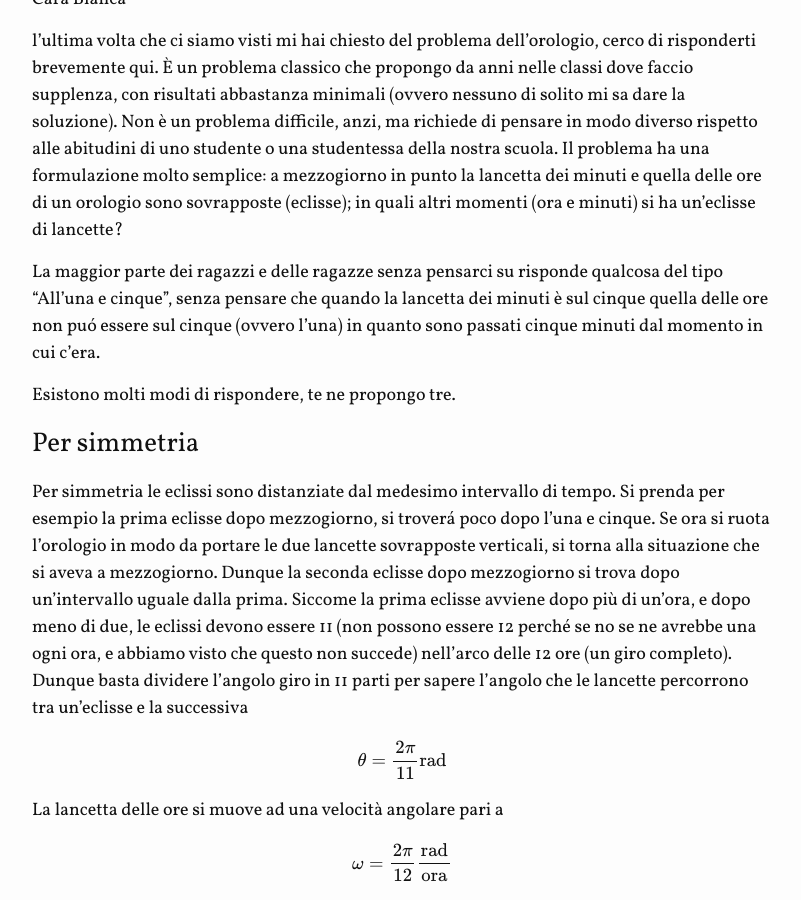
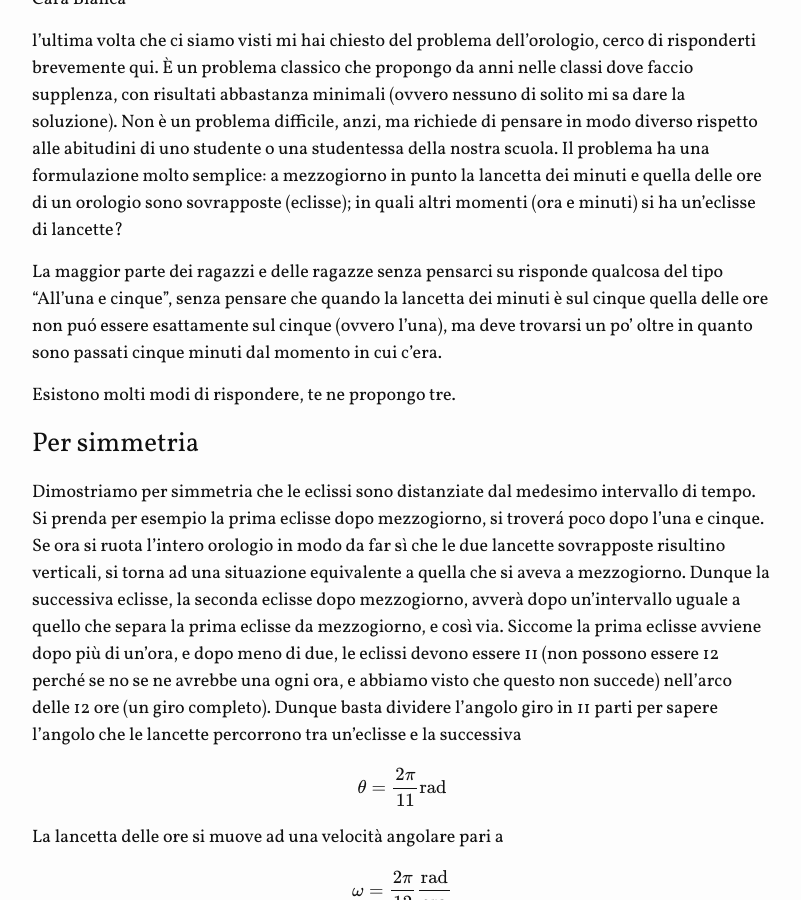
Before and after one commit to orporick/orporick.github.io, a Jekyll site: the page built from _posts/2015-10-12-eclissi-di-lancette.md, in a window 1280 px wide and 900 px high, scrolled down 217 px. Shown: the whole window, without its empty margins (238-1039 px from the left). Built offline with Jekyll 4.4.1, drawn with Linux system fonts in a browser that asks for light colours; nearby versions of some CDN libraries; formulas are drawn with MathJax 3.

```diff
--- a/_posts/2015-10-12-eclissi-di-lancette.md
+++ b/_posts/2015-10-12-eclissi-di-lancette.md
@@ -20,19 +20,21 @@
 La maggior parte dei ragazzi e delle ragazze senza pensarci su
 risponde qualcosa del tipo "All'una e cinque", senza pensare che
 quando la lancetta dei minuti è sul cinque quella delle ore non puó
-essere sul cinque (ovvero l'una) in quanto sono passati cinque minuti
-dal momento in cui c'era.
+essere esattamente sul cinque (ovvero l'una), ma deve trovarsi un po'
+oltre in quanto sono passati cinque minuti dal momento in cui c'era.
 
 Esistono molti modi di rispondere, te ne propongo tre.
 
 # Per simmetria
 
-Per simmetria le eclissi sono distanziate dal medesimo intervallo di
-tempo. Si prenda per esempio la prima eclisse dopo mezzogiorno, si
-troverá poco dopo l'una e cinque. Se ora si ruota l'orologio in modo
-da portare le due lancette sovrapposte verticali, si torna alla
-situazione che si aveva a mezzogiorno. Dunque la seconda eclisse dopo
-mezzogiorno si trova dopo un'intervallo uguale dalla prima. Siccome la
+Dimostriamo per simmetria che le eclissi sono distanziate dal medesimo
+intervallo di tempo. Si prenda per esempio la prima eclisse dopo
+mezzogiorno, si troverá poco dopo l'una e cinque. Se ora si ruota
+l'intero orologio in modo da far sì che le due lancette sovrapposte
+risultino verticali, si torna ad una situazione equivalente a quella
+che si aveva a mezzogiorno. Dunque la successiva eclisse, la seconda
+eclisse dopo mezzogiorno, avverà dopo un'intervallo uguale a quello
+che separa la prima eclisse da mezzogiorno, e così via. Siccome la
 prima eclisse avviene dopo più di un'ora, e dopo meno di due, le
 eclissi devono essere 11 (non possono essere 12 perché se no se ne
 avrebbe una ogni ora, e abbiamo visto che questo non succede)
```
